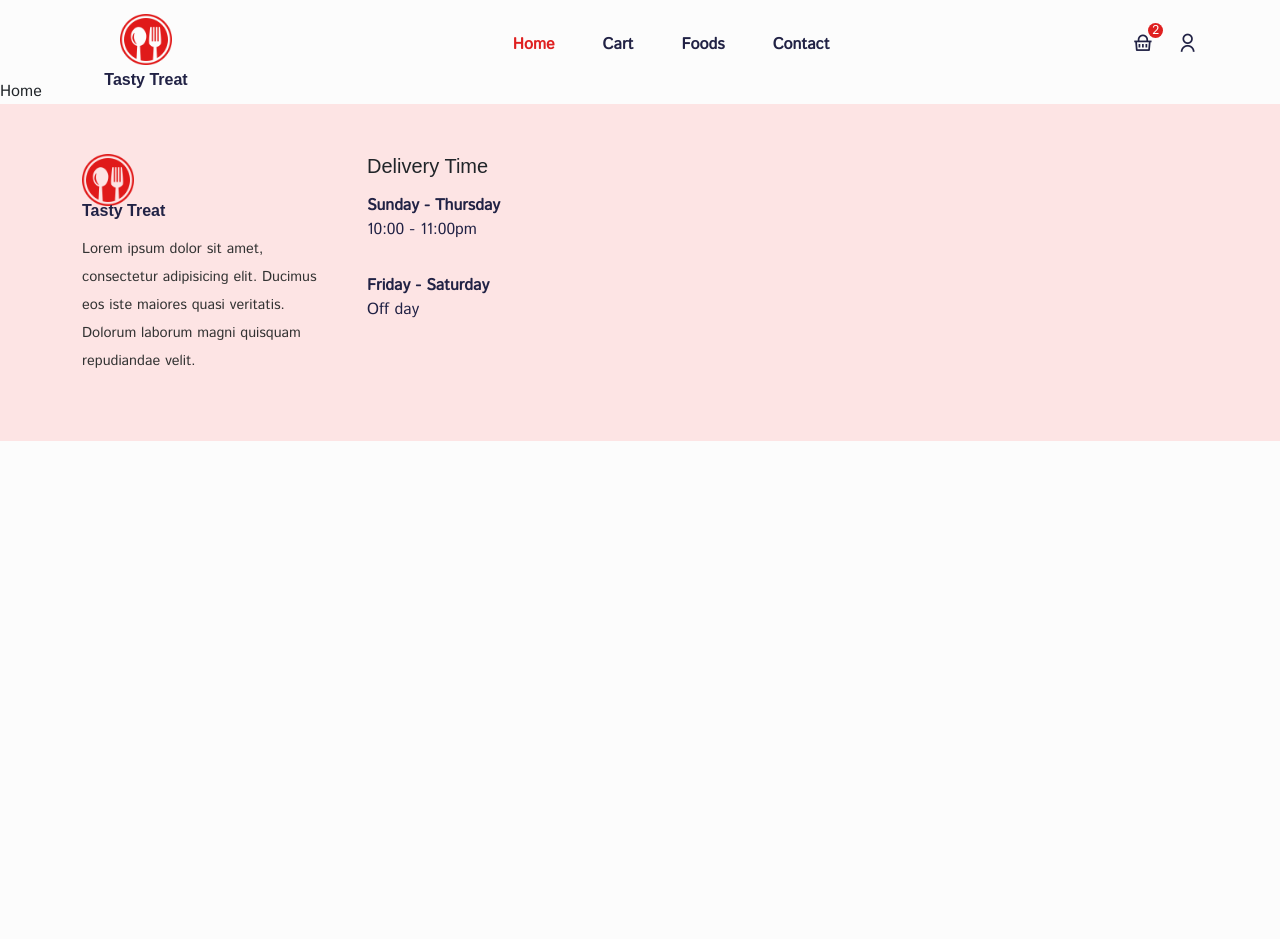
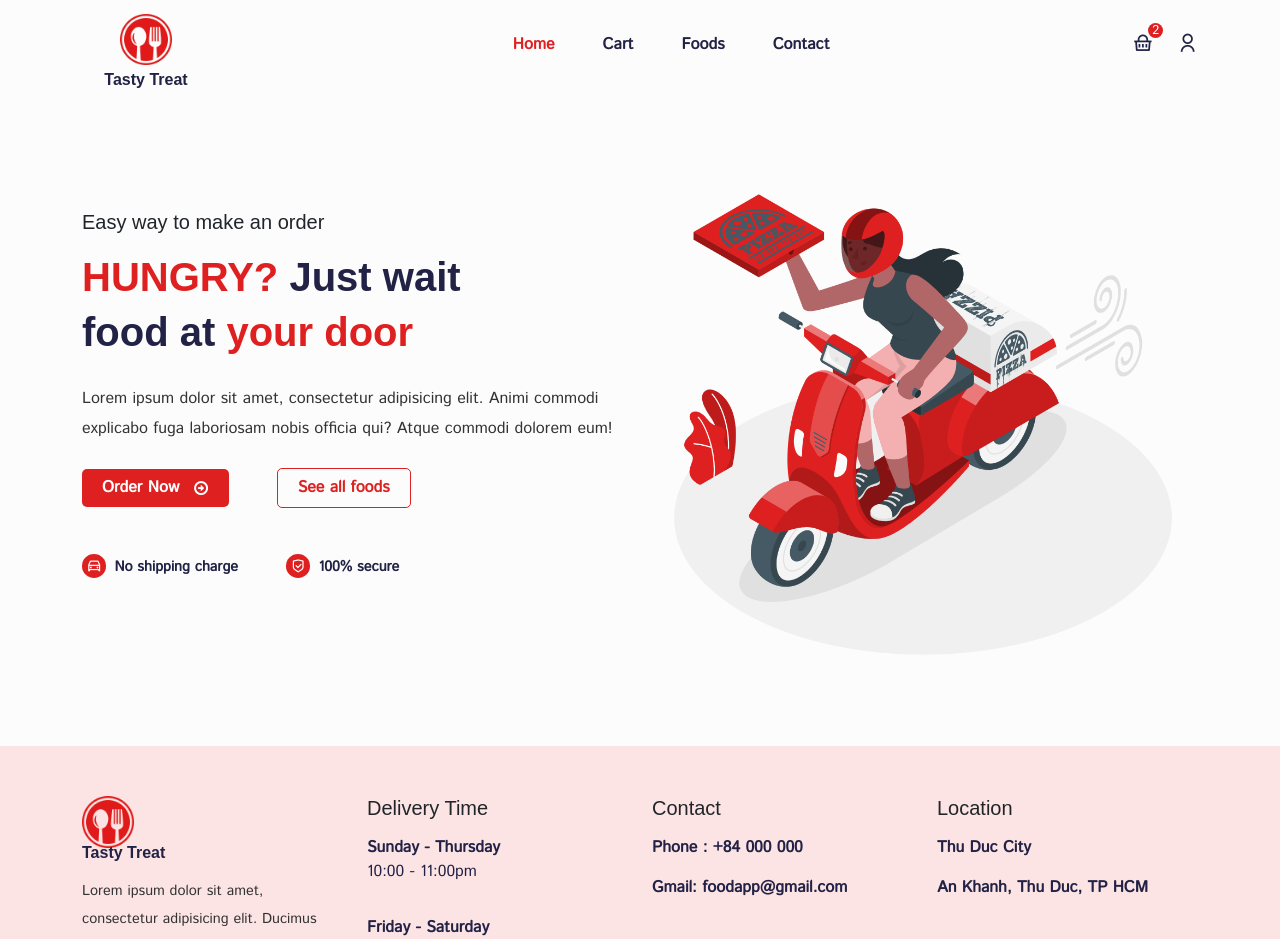
Before and after one commit to devanhdq/food-app, a React (Create React App) app: page /home in a window 1280 px wide. Shown: the top 939 px of the page. Before the commit the page ends 800 px from the top, so only its background shows below. Built offline with nearby package versions, Linux system fonts and the light colour scheme; a web font is replaced by a local one.

Commit message:
create Home layout

```diff
--- a/src/components/Helmet/Helmet.jsx
+++ b/src/components/Helmet/Helmet.jsx
@@ -1,6 +1,6 @@
 import React from 'react';
 
-const Helmet = ({props}) => {
+const Helmet = (props) => {
     document.title = "AQ_Food | " + props.title
     return (
         <div>
--- a/src/components/footer/Footer.jsx
+++ b/src/components/footer/Footer.jsx
@@ -3,10 +3,10 @@ import {Col, Container, ListGroup, ListGroupItem, Row} from "reactstrap";
 
 import "./footer.css"
 import logo from "../../assets/images/res-logo.png";
+import {Link} from "react-router-dom";
 
 const Footer = () => {
-    return (
-        <footer className="footer">
+    return (<footer className="footer">
         <Container>
             <Row>
                 <Col lg='3' md='4' sm='6'>
@@ -32,15 +32,46 @@ const Footer = () => {
                     </ListGroup>
                 </Col>
                 <Col lg='3' md='4' sm='6'>
-
+                    <h5>Contact</h5>
+                    <ListGroup className="delivery__time-list">
+                        <ListGroupItem className="delivery__time-item border-0 ps-0">
+                            <span> Phone : +84 000 000</span>
+                        </ListGroupItem>
+                        <ListGroupItem className="delivery__time-item border-0 ps-0">
+                            <span>Gmail: foodapp@gmail.com</span>
+                        </ListGroupItem>
+                    </ListGroup>
                 </Col>
                 <Col lg='3' md='4' sm='6'>
+                    <h5>Location</h5>
+                    <ListGroup className="delivery__time-list">
+                        <ListGroupItem className="delivery__time-item border-0 ps-0">
+                            <span> Thu Duc City</span>
+                        </ListGroupItem>
 
+                        <ListGroupItem className="delivery__time-item border-0 ps-0">
+                            <span>An Khanh, Thu Duc, TP HCM</span>
+                        </ListGroupItem>
+                    </ListGroup>
+                </Col>
+            </Row>
+            <Row>
+                <Col lg="6" md="6">
+                    <p>Anh Quang | Food App</p>
+                </Col>
+                <Col lg="6" md="6">
+                    <div className="social__link">
+                        <p>Follow:</p>
+                        <span>
+                            <Link to="https://www.facebook.com/anhquangdt/">
+                                <i className="ri-facebook-fill"></i>
+                            </Link>
+                            </span>
+                    </div>
                 </Col>
             </Row>
         </Container>
-        </footer>
-    );
+    </footer>);
 };
 
 export default Footer;
--- a/src/pages/Home.jsx
+++ b/src/pages/Home.jsx
@@ -1,10 +1,62 @@
 import React from 'react';
+import {Col, Container, Row} from "reactstrap";
+import heroImg from "../assets/images/hero.png"
+import "../styles/hero-section.css"
+import {Link} from "react-router-dom";
+import Helmet from "../components/Helmet/Helmet";
+
 
 const Home = () => {
     return (
-        <div>
-            Home
-        </div>
+        <Helmet title="Home">
+            <section>
+                <Container>
+                    <Row>
+                        <Col lg='6' md="6">
+                            <div className="hero__content">
+                                <h5 className="mb-3">Easy way to make an order</h5>
+                                <h1 className="mb-4 hero__title"><span>HUNGRY?</span> Just wait <br/> food at<span> your door</span>
+                                </h1>
+                                <p>Lorem ipsum dolor sit amet, consectetur adipisicing elit. Animi commodi explicabo
+                                    fuga
+                                    laboriosam nobis officia qui? Atque commodi dolorem eum!</p>
+                                <div className="hero__btns d-flex align-items-center gap-5 mt-4">
+                                    <button
+                                        className="order__btn d-flex align-items-center justify-content-center">Order
+                                        Now &ensp;
+                                        <i className="ri-arrow-right-circle-line"></i>
+                                    </button>
+
+                                    <button className="all__foods-btn ">
+                                        <Link to="/foods">See all foods</Link>
+                                    </button>
+                                </div>
+                            </div>
+                            <div className="hero__service d-flex align-items-center gap-5 mt-5">
+                                <p className="d-flex align-items-center gap-2">
+                                <span className="shipping__icon">
+                                    <i className="ri-car-line"></i>
+                                </span>
+                                    No shipping charge
+                                </p>
+
+                                <p className="d-flex align-items-center gap-2">
+                                <span className="shipping__icon">
+                                <i className="ri-shield-check-line"></i>
+                                </span>
+                                    100% secure
+                                </p>
+                            </div>
+                        </Col>
+                        <Col lg='6' md="6">
+                            <div className="hero__img">
+                                <img src={heroImg} alt="Hero Images..." className="w-100"/>
+                            </div>
+                        </Col>
+                    </Row>
+                </Container>
+            </section>
+        </Helmet>
     );
 };
 
--- /dev/null
+++ b/src/styles/hero-section.css
@@ -0,0 +1,61 @@
+.hero__content {
+    padding-top: 70px;
+}
+
+.hero__title {
+    font-size: 2.5rem;
+    line-height: 55px;
+}
+
+.hero__title span {
+    color: #df2020;
+}
+
+.hero__content p {
+    font-size: 1rem;
+    line-height: 30px;
+    color: #333333;
+}
+
+.hero__btns button {
+    border: none;
+    outline: none;
+    padding: 7px 20px;
+    border-radius: 5px;
+    cursor: pointer;
+    font-weight: 600;
+}
+
+.order__btn {
+    background-color: #df2020;
+    color: #fff;
+    transition: .3s;
+}
+
+.order__btn:hover {
+    background: #212245;
+
+}
+
+.all__foods-btn {
+    background: transparent;
+    border: 1px solid #df2020 !important;
+}
+
+.all__foods-btn a {
+    color: #df2020;
+}
+
+.hero__service p {
+    color: #212245;
+    font-weight: 600;
+    font-size: .9rem;
+}
+
+.shipping__icon i {
+    padding: 5px;
+    background: #df2020;
+    color: #fff;
+    border-radius: 50%;
+    font-weight: 500 !important;
+}
```
Also changed, not shown: src/components/ui/category/Category.jsx (added, +36 -0 lines). Lines whose indentation alone changed are shown as unchanged.
